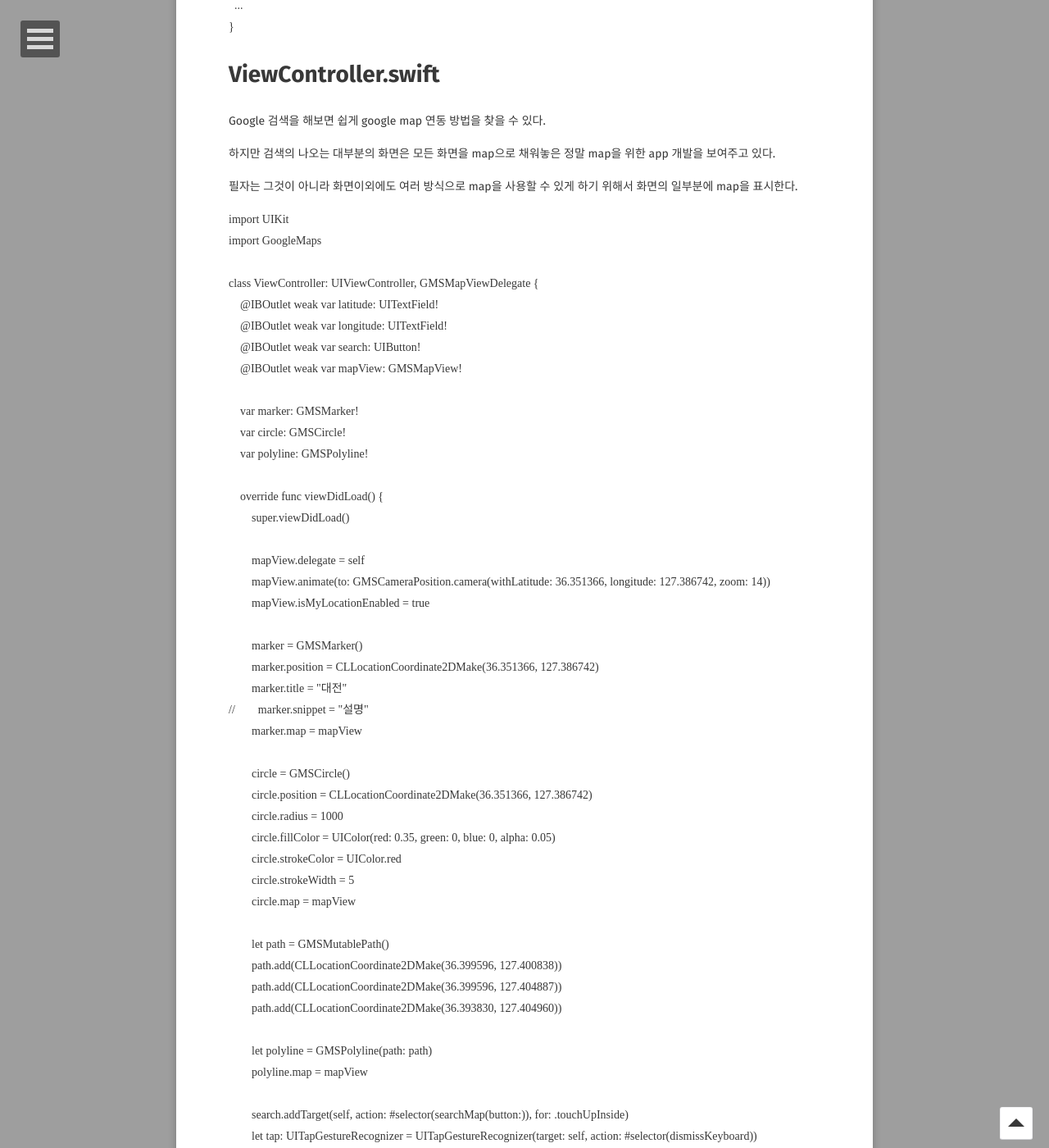
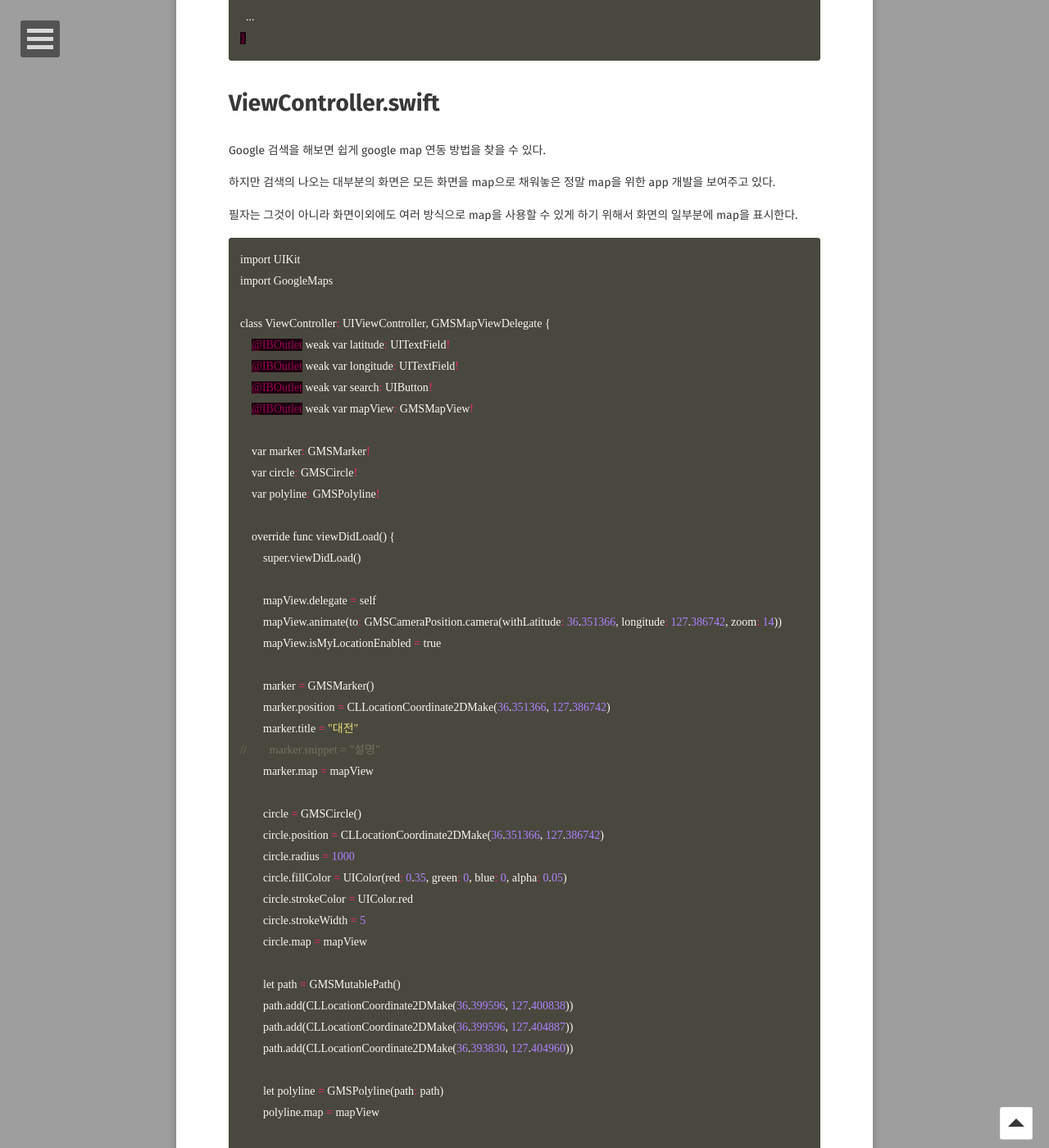
Before and after one commit to MJ-Youn/mj-youn.github.io, a Jekyll site: the page built from _posts/2017-03-29-Swift에서-Googlemap사용.md, in a window 1280 px wide and 1400 px high, scrolled down 1576 px. Shown: the whole window at 82% size. Built offline with Jekyll 4.4.1, drawn with Linux system fonts in a browser that asks for light colours; some web fonts are replaced; comment, search, counter and statistics services are not loaded; some of the changed text lies outside the part shown.

Commit message:
swift code block 종류 변경

````diff
--- a/_posts/2017-03-29-Swift에서-Googlemap사용.md
+++ b/_posts/2017-03-29-Swift에서-Googlemap사용.md
@@ -45,7 +45,7 @@
 
 이는 Google 검색시에 많은 자료가 나오고, google api console자체에도 설명이 잘 되어 있기 때문에 설명하지 않겠다.
 
-```swift3
+```objectivec
 import UIKit
 import GoogleMaps
 
@@ -70,7 +70,7 @@
 
 필자는 그것이 아니라 화면이외에도 여러 방식으로 map을 사용할 수 있게 하기 위해서 화면의 일부분에 map을 표시한다.
 
-```swift3
+```objectivec
 import UIKit
 import GoogleMaps
 
````
